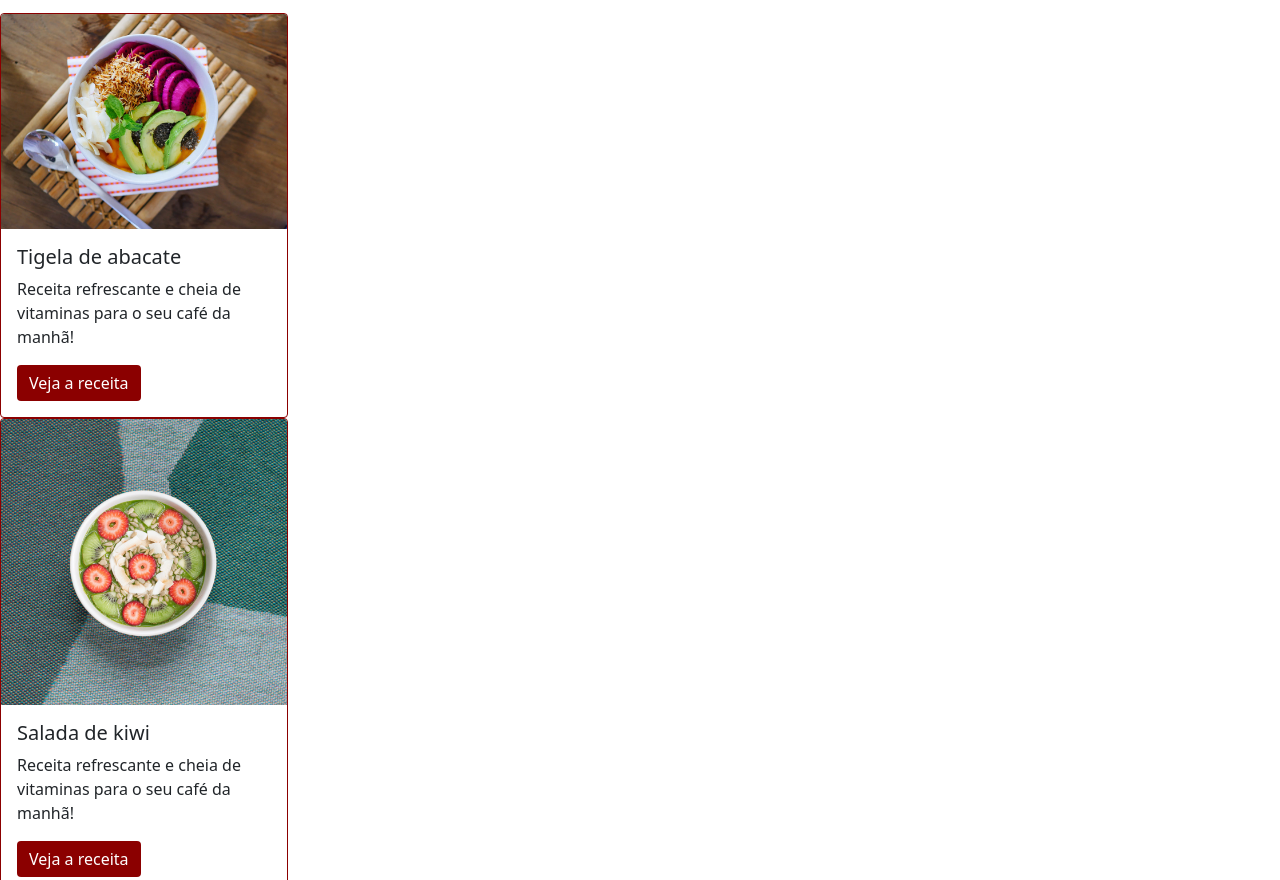
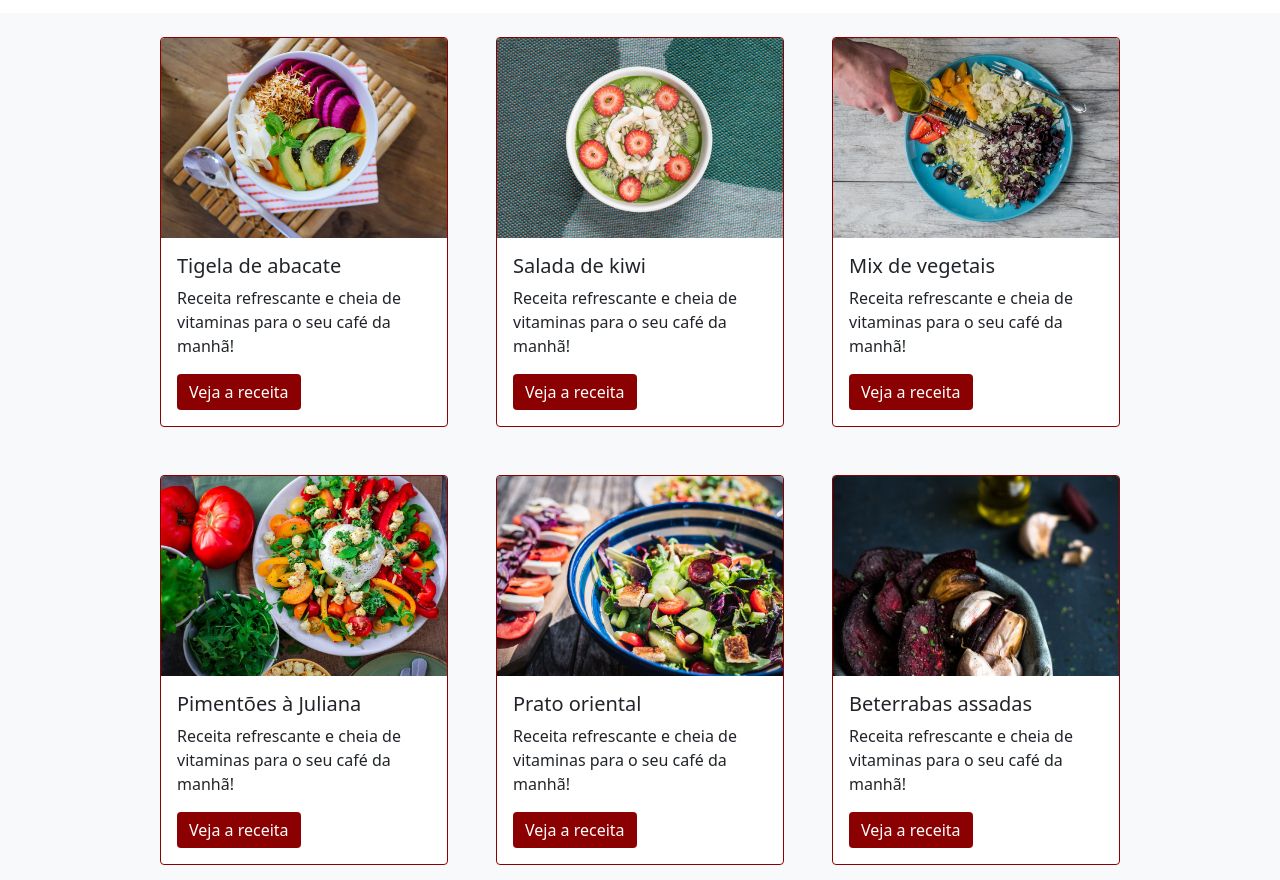
Before and after one commit to melcarv/Trilha-Unidas-Fruta-e-Fruto, a plain HTML site: page index.html in a window 1280 px wide. Shown: the part 625-1505 px from the top of the page. Drawn offline with nearby package versions, Linux system fonts and the light colour scheme.

Commit message:
Estilização dos cards

```diff
--- a/index.html
+++ b/index.html
@@ -12,6 +12,7 @@
     <title>Fruta & Fruto</title>
   </head>
   <body>
+    <header>
       <nav class="navbar navbar-expand-lg navbar-light bg-light">
         <div class="container-fluid">
           <a class="navbar-brand font-titulo cor-especial" href="#">fruta & fruto</a>
@@ -19,16 +20,18 @@
             <span class="navbar-toggler-icon"></span>
           </button>
           <div class="collapse navbar-collapse justify-content-end" id="navbarNavAltMarkup">
-          <div class="navbar-nav">
-            <a class="nav-link active" aria-current="page" href="#">início</a>
-            <a class="nav-link" href="#">receitas</a>
-            <a class="nav-link" href="#">quem somos</a>
-            <a class="nav-link" href="#">contato</a>
-          </div>
+            <ul class="navbar-nav">
+              <li><a class="nav-link active" aria-current="page" href="#">início</a></li>
+              <li><a class="nav-link" href="#">receitas</a></li>
+              <li><a class="nav-link" href="#">quem somos</a></li>
+              <li><a class="nav-link" href="#">contato</a></li>
+            </ul>
           </div>
         </div>
       </nav>
-    <div id="carouselExampleCaptions" class="carousel slide" data-bs-ride="carousel">
+    </header>
+    <main>
+      <section id="carouselExampleCaptions" class="carousel slide" data-bs-ride="carousel">
         <div class="carousel-indicators">
           <button type="button" data-bs-target="#carouselExampleCaptions" data-bs-slide-to="0" class="active" aria-current="true" aria-label="Slide 1"></button>
           <button type="button" data-bs-target="#carouselExampleCaptions" data-bs-slide-to="1" aria-label="Slide 2"></button>
@@ -55,57 +58,66 @@
           <span class="carousel-control-next-icon" aria-hidden="true"></span>
           <span class="visually-hidden">Next</span>
         </button>
-    </div>
+      </section>
+      <section id="titulo">
         <h2 class="text-center font-titulo cor-especial pt-5">Receitas para economizar e ganhar saúde</h2>
           <p class="text-center text-secondary pb-5">Nossas receitas ajudam você a aproveitar melhor os alimentos, economizar, ganhar tempo e praticidade</p>
-      <div class="card btn-border" style="width: 18rem;">
-        <img src="src/img/receita-abacate.jpg" class="card-img-top" alt="tigela com salada de abacate, vista superior">
+      </section>
+      <section class="bg-light" id="receitas">
+        <div class="container">
+          <div class="row justify-content-center">
+            <article class="card btn-border card-wid col-md-4 col-12 p-0 m-4">
+              <img src="src/img/receita-abacate.jpg" class="card-img-top card-imagem" alt="tigela com salada de abacate, vista superior">
               <div class="card-body">
                 <h5 class="card-title">Tigela de abacate</h5>
                 <p class="card-text">Receita refrescante e cheia de vitaminas para o seu café da manhã!</p>
                 <a href="#" class="btn btn-cor">Veja a receita</a>
               </div>
-      </div>
-      <div class="card btn-border" style="width: 18rem;">
-        <img src="src/img/receita-kiwi.jpg" class="card-img-top" alt="tigela de mingau com kiwi, vista superior">
+            </article>
+            <article class="card btn-border card-wid col-md-4 col-12 p-0 m-4">
+              <img src="src/img/receita-kiwi.jpg" class="card-img-top card-imagem" alt="tigela de mingau com kiwi, vista superior">
               <div class="card-body">
                 <h5 class="card-title">Salada de kiwi</h5>
                 <p class="card-text">Receita refrescante e cheia de vitaminas para o seu café da manhã!</p>
                 <a href="#" class="btn btn-cor">Veja a receita</a>
               </div>
-      </div>
-      <div class="card btn-border" style="width: 18rem;">
-        <img src="src/img/receita-mix.jpg" class="card-img-top" alt="prato com mix de vegetais e mão de pessoa adicionando azeite, vista superior">
+            </article>
+            <article class="card btn-border card-wid col-md-4 col-12 p-0 m-4">
+              <img src="src/img/receita-mix.jpg" class="card-img-top card-imagem" alt="prato com mix de vegetais e mão de pessoa adicionando azeite, vista superior">
               <div class="card-body">
                 <h5 class="card-title">Mix de vegetais</h5>
                 <p class="card-text">Receita refrescante e cheia de vitaminas para o seu café da manhã!</p>
                 <a href="#" class="btn btn-cor">Veja a receita</a>
               </div>
-      </div>
-      <div class="card btn-border" style="width: 18rem;">
-        <img src="src/img/receita-pimentoes.jpg" class="card-img-top" alt="prato de salada de pimentões com alguns ingredientes ao lado, vista superior">
+            </article>
+            <article class="card btn-border card-wid col-md-4 col-12 p-0 m-4">
+              <img src="src/img/receita-pimentoes.jpg" class="card-img-top card-imagem" alt="prato de salada de pimentões com alguns ingredientes ao lado, vista superior">
               <div class="card-body">
                 <h5 class="card-title">Pimentões à Juliana</h5>
                 <p class="card-text">Receita refrescante e cheia de vitaminas para o seu café da manhã!</p>
                 <a href="#" class="btn btn-cor">Veja a receita</a>
               </div>
-      </div>
-      <div class="card btn-border" style="width: 18rem;">
-        <img src="src/img/receita-oriental.jpg" class="card-img-top" alt="tigela com salada de vegetais estilo oriental, vista de cima">
+            </article>
+            <article class="card btn-border card-wid col-md-4 col-12 p-0 m-4">
+              <img src="src/img/receita-oriental.jpg" class="card-img-top card-imagem" alt="tigela com salada de vegetais estilo oriental, vista de cima">
               <div class="card-body">
                 <h5 class="card-title">Prato oriental</h5>
                 <p class="card-text">Receita refrescante e cheia de vitaminas para o seu café da manhã!</p>
                 <a href="#" class="btn btn-cor">Veja a receita</a>
               </div>
-      </div>
-      <div class="card btn-border" style="width: 18rem;">
-        <img src="src/img/receita-beterrabas.jpg" class="card-img-top" alt="tigela com beterrabas e dentes de alho assados em primeiro plano, com ingredientes ao fundo">
+            </article>
+            <article class="card btn-border card-wid col-md-4 col-12 p-0 m-4">
+              <img src="src/img/receita-beterrabas.jpg" class="card-img-top card-imagem" alt="tigela com beterrabas e dentes de alho assados em primeiro plano, com ingredientes ao fundo">
               <div class="card-body">
                 <h5 class="card-title">Beterrabas assadas</h5>
                 <p class="card-text">Receita refrescante e cheia de vitaminas para o seu café da manhã!</p>
                 <a href="#" class="btn btn-cor">Veja a receita</a>
               </div>
+            </article>
           </div>
+        </div>
+      </section>
+    </main>
 
 
 
--- a/src/style.css
+++ b/src/style.css
@@ -15,6 +15,15 @@
     color: darkred;
 }
 
+.card-wid {
+ max-width: 18rem;
+}
+
+.card-imagem {
+    object-fit: cover;
+    height: 200px;
+}
+
 .btn-cor {
     background-color: darkred;
     color: #fff;
```
Lines whose indentation alone changed are shown as unchanged.
